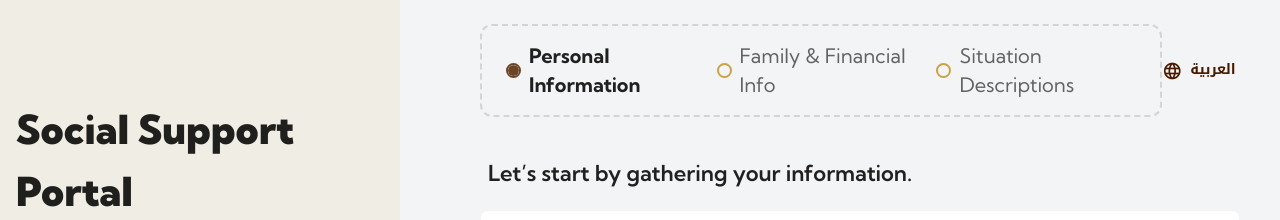
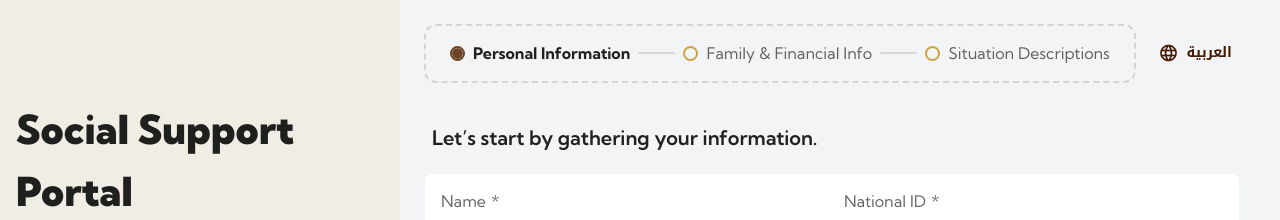
Before and after one commit to Reflex-Gravity/social-help-form-app, a React (Vite) app in the folder client/: page / in a window 1280 px wide. Shown: the top 220 px of the page. Built offline with nearby package versions, Linux system fonts and the light colour scheme; no server answers; a web font is replaced by a local one.

Commit message:
fixed styiling for tablet

```diff
--- a/client/src/pages/Form.jsx
+++ b/client/src/pages/Form.jsx
@@ -156,7 +156,7 @@ export default function FormPage() {
             padding={3}
             paddingTop={1}
             paddingRight={{ xs: 1, lg: 5 }}
-            paddingLeft={{ xs: 1, lg: 10 }}
+            paddingLeft={{ xs: 1, md: 3, xl: 10 }}
             spacing={3}
             sx={{ overflowY: 'auto' }}
           >
@@ -174,7 +174,7 @@ export default function FormPage() {
             <Typography
               marginTop={{ xs: 3, lg: 5 }}
               paddingLeft={1}
-              fontSize={{ xs: 18, sm: 22 }}
+              fontSize={{ xs: 18, sm: 20 }}
               className={clsx('font-semibold', i18n.language === 'ar' ? 'alexandria' : '')}
             >
               {t('form.formInfo')}
--- a/client/src/theme/navigationCustomization.jsx
+++ b/client/src/theme/navigationCustomization.jsx
@@ -145,9 +145,14 @@ export const navigationCustomizations = {
   MuiStepLabel: {
     styleOverrides: {
       label: ({ theme }) => ({
-        fontSize: '20px',
+        fontSize: '16px',
+        [theme.breakpoints.up('lg')]: {
+          fontSize: '16px',
+        },
+        [theme.breakpoints.up('xl')]: {
+          fontSize: '20px',
+        },
         '&.Mui-active': {
-          fontSize: '20px',
           fontWeight: 700,
         },
         '&.Mui-completed': {
```
